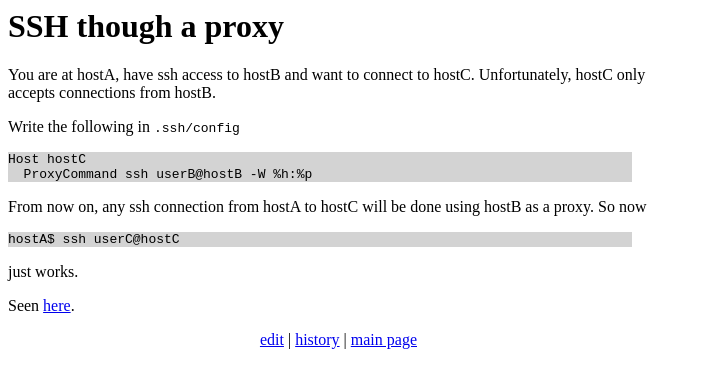
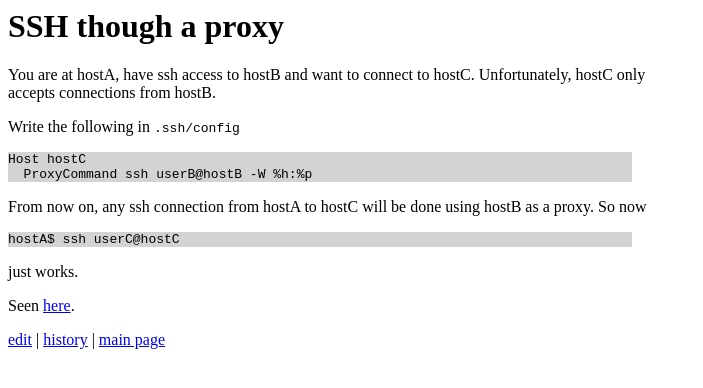
Before and after one commit to gabarro/gabarro.github.io, a Jekyll site: the page built from wiki/SshThroughAProxy.md, in a window 1280 px wide. Shown: the top 388 px of the page, without its empty margins (0-703 px from the left). Built offline with Jekyll 4.4.1, drawn with Linux system fonts in a browser that asks for light colours.

Commit message:
good design is as little design as possible

```diff
--- a/_layouts/wiki.html
+++ b/_layouts/wiki.html
@@ -6,7 +6,7 @@ layout: base
 
 {{ content }}
 
-<div align="center">
+<div>
     <a href="{{ site.github.repository_url }}/edit/master/{{ page.path }}">edit</a> |
     <a href="{{ site.github.repository_url }}/commits/master/{{ page.path }}">history</a> |
     <a href="MainPage">main page</a>
```
